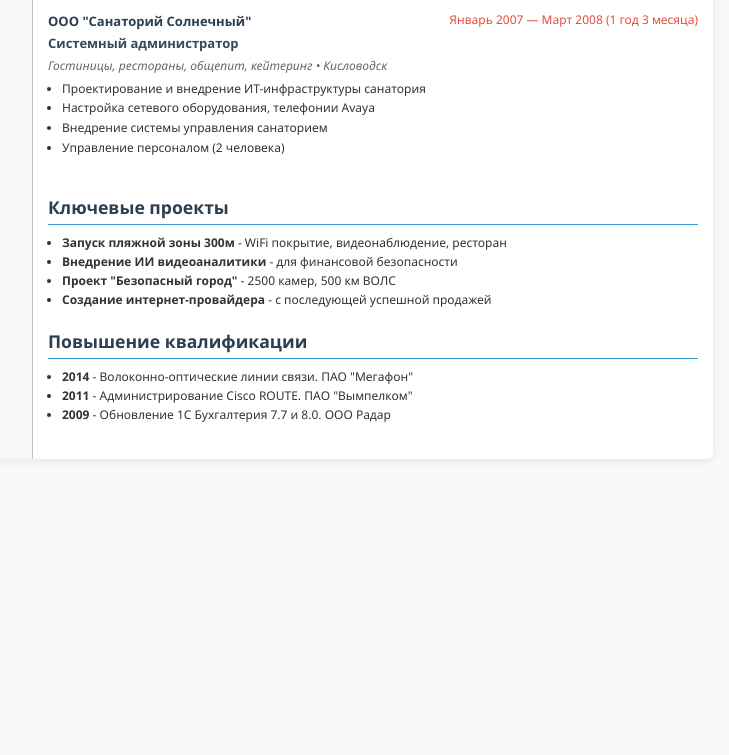
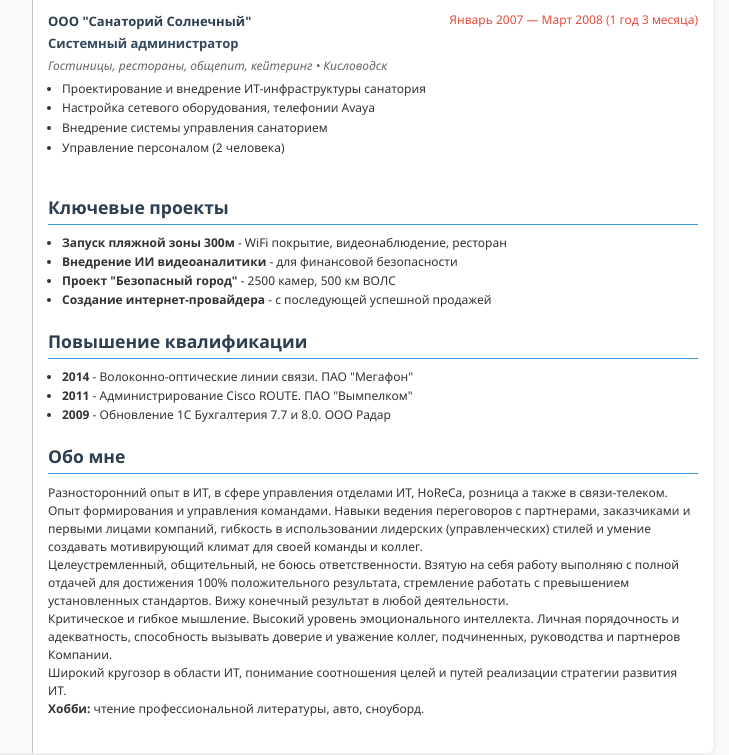
Before and after one commit to nzavedeev/resum, a plain HTML site: page index.html in a window 1280 px wide. Shown: the part 1410-2165 px from the top of the page, without its empty margins (417-1146 px from the left). Before the commit the page ends 1879 px from the top, so only its background shows below. Drawn offline with Linux system fonts and the light colour scheme.

Commit message:
Add files via upload

```diff
--- a/index.html
+++ b/index.html
@@ -604,6 +604,17 @@
                             <li><strong>2009</strong> - Обновление 1С Бухгалтерия 7.7 и 8.0. ООО Радар</li>
                         </ul>
                     </section>
+<section class="section">
+    <h2 class="section-title">Обо мне</h2>
+    <div style="font-size: 12px; line-height: 1.5;">
+        <p>Разносторонний опыт в ИТ, в сфере управления отделами ИТ, HoReCa, розница а также в связи-телеком.</p>
+        <p>Опыт формирования и управления командами. Навыки ведения переговоров с партнерами, заказчиками и первыми лицами компаний, гибкость в использовании лидерских (управленческих) стилей и умение создавать мотивирующий климат для своей команды и коллег.</p>
+        <p>Целеустремленный, общительный, не боюсь ответственности. Взятую на себя работу выполняю с полной отдачей для достижения 100% положительного результата, стремление работать с превышением установленных стандартов. Вижу конечный результат в любой деятельности.</p>
+        <p>Критическое и гибкое мышление. Высокий уровень эмоционального интеллекта. Личная порядочность и адекватность, способность вызывать доверие и уважение коллег, подчиненных, руководства и партнеров Компании.</p>
+        <p>Широкий кругозор в области ИТ, понимание соотношения целей и путей реализации стратегии развития ИТ.</p>
+        <p><strong>Хобби:</strong> чтение профессиональной литературы, авто, сноуборд.</p>
+    </div>
+</section>
                 </main>
             </div>
         </div>
```
